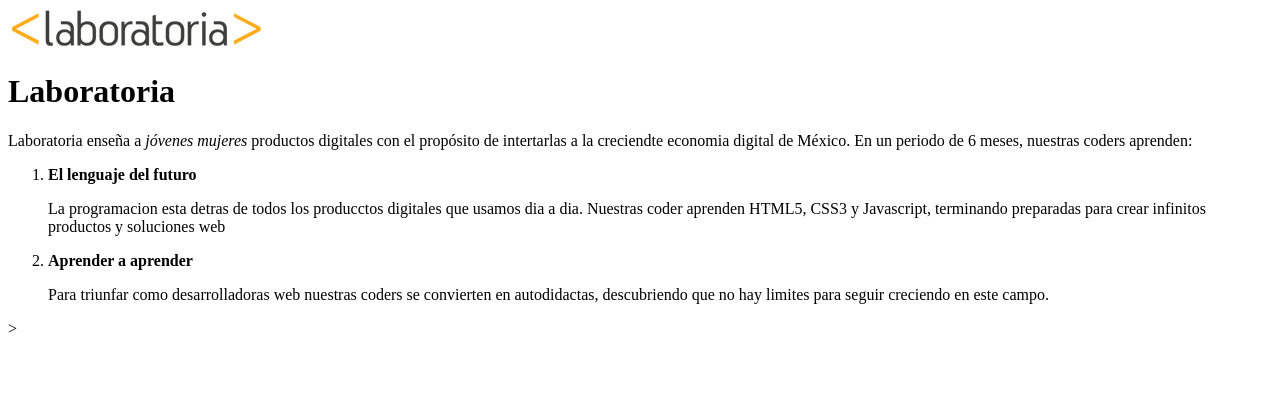
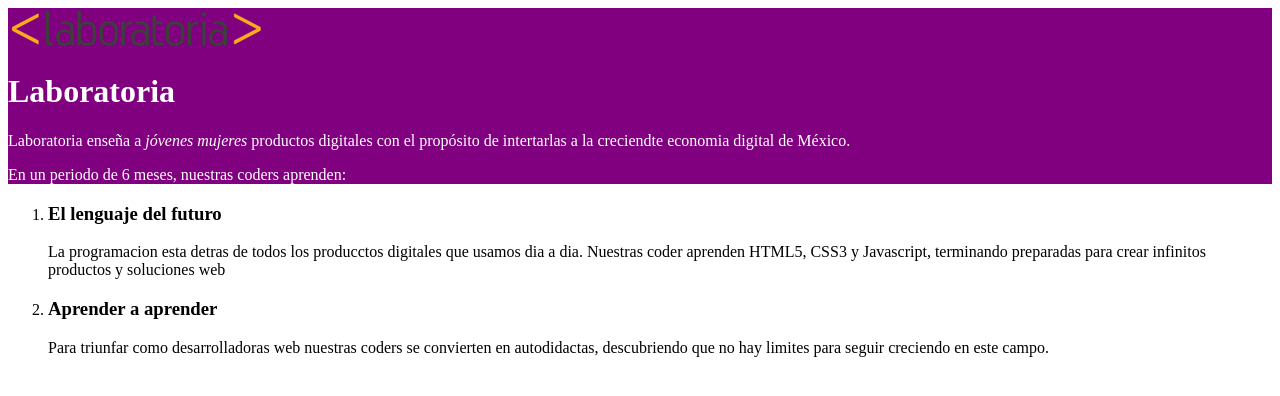
Before and after one commit to ViMoreno21/ViendoCajas, a plain HTML site: page index.html in a window 1280 px wide. Drawn offline with Linux system fonts and the light colour scheme; files whose address does not match are found by name.

Commit message:
Texto Resaltado

```diff
--- a/index.html
+++ b/index.html
@@ -6,22 +6,29 @@
 		<title>Viendo Cajas</title>
 	</head>
 	<body>
-		<img src="C:\Users\Alumna\Desktop\VianeyMoreno\ViendoCajas\logo.png">
+	 	<div style=" background: purple; color: white">
+		<img src="logo.png">
 		<h1> Laboratoria </h1>
-		<p> Laboratoria enseña a <em> jóvenes mujeres</em> productos digitales con el propósito de intertarlas a la creciendte economia digital de México.
-		En un periodo de 6 meses, nuestras coders aprenden:</p>
+		<p> Laboratoria enseña a <em> jóvenes mujeres</em> productos digitales con el propósito de intertarlas a la creciendte economia digital de México.</p>
+
+			<p>En un periodo de 6 meses, nuestras coders aprenden:</p>
+		</div>
 		<ol>
-			<li style="font-size: 16px"><strong>
-			El lenguaje del futuro</strong>
+			<li>
+				<h3> El lenguaje del futuro</h3>
+
+					<p>
+						La programacion esta detras de todos los producctos digitales que usamos dia a dia. Nuestras coder aprenden HTML5, CSS3 y Javascript, terminando preparadas para crear infinitos productos y soluciones web
+					</p>
 			</li>
-			<p>
-				La programacion esta detras de todos los producctos digitales que usamos dia a dia. Nuestras coder aprenden HTML5, CSS3 y Javascript, terminando preparadas para crear infinitos productos y soluciones web
-			</p>
 
-			<li style=" font-size: 16px"><strong>Aprender a aprender
-		    </strong>
-		    <p>
-		    	Para triunfar como desarrolladoras web nuestras coders se convierten en autodidactas, descubriendo que no hay limites para seguir creciendo en este campo.
-		    </p>
+			<li>
+				<h3>Aprender a aprender</h3>
+		    		<p>
+			    	Para triunfar como desarrolladoras web nuestras coders se convierten en autodidactas, descubriendo que no hay limites para seguir creciendo en este campo.
+		    		</p>
 			</li>
-		</ol>>
+
+		</ol>
+	</body>
+</html>
```
